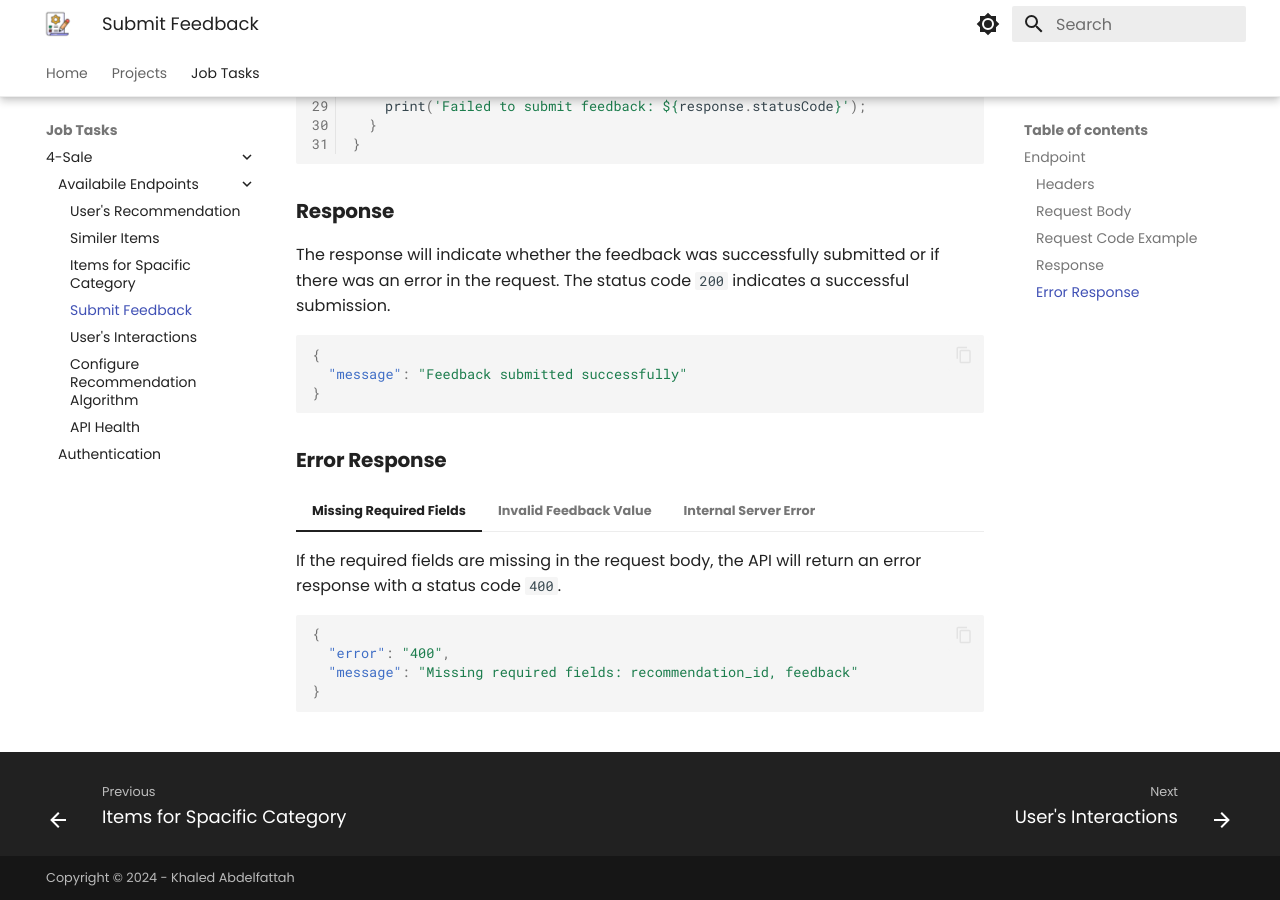
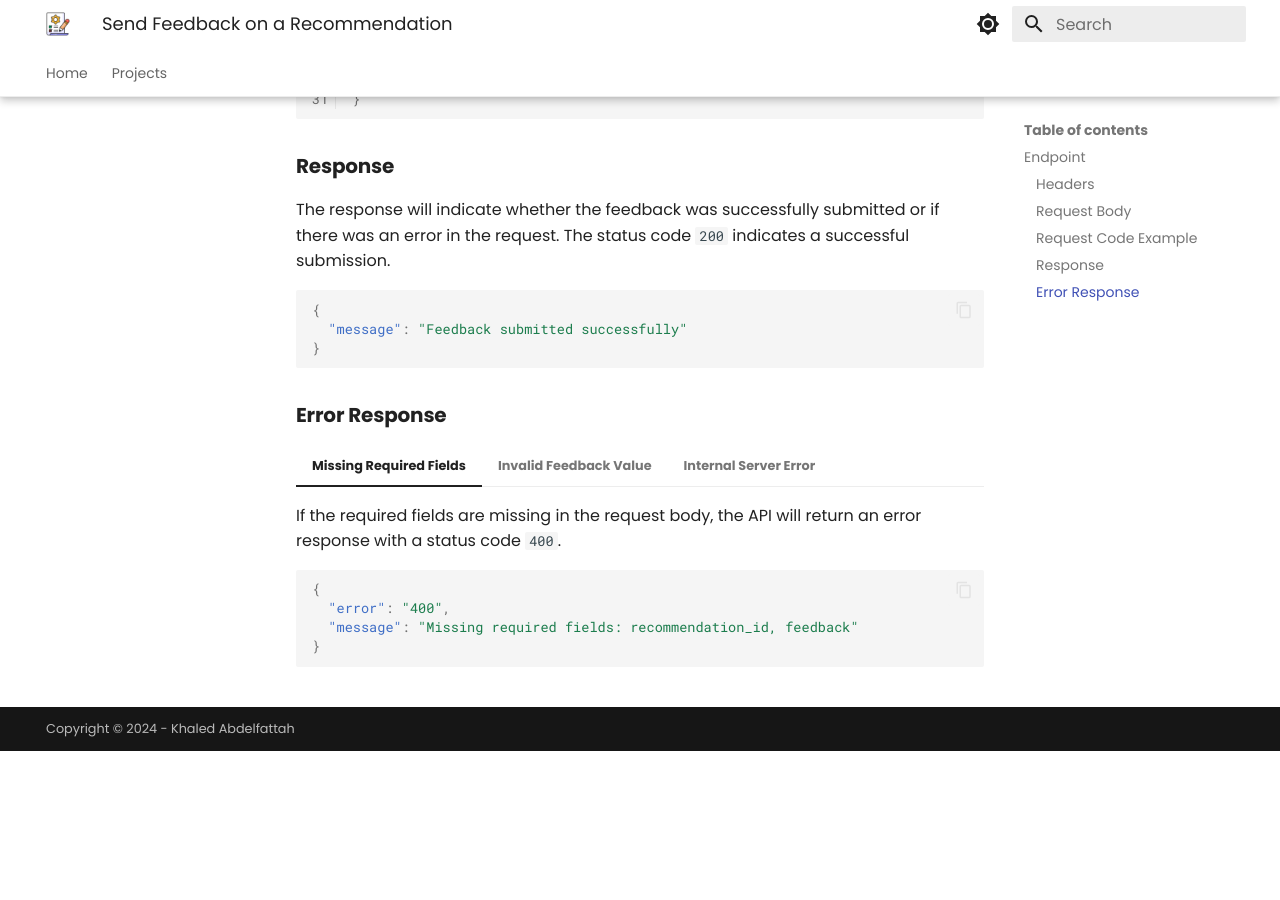
Before and after one commit to khaledabdelfatah/KhaledWrites-Showcase, an MkDocs documentation site: the page built from docs/tasks/4-sale/endpoints/submit_feedback.md, in a window 1280 px wide and 900 px high, scrolled down 1781 px. Built offline with MkDocs 1.6.1 and Material for MkDocs 9.7.7, drawn with Linux system fonts in a browser that asks for light colours; after the commit the page ends 2532 px from its top, so only the background shows below that; some of the changed lines change nothing that is shown; some of the changed text lies outside the part shown.

Commit message:
Unlink Tasks Section

```diff
--- a/mkdocs.yml
+++ b/mkdocs.yml
@@ -9,19 +9,19 @@ nav:
   - Projects:
     - projects.md
     - Public Contributions: public-contributions.md
-  - Job Tasks:
-    - 4-Sale:
-      - Overview: tasks/4-sale/index.md
-      - Availabile Endpoints:
-        - tasks/4-sale/endpoints/index.md
-        - User's Recommendation: tasks/4-sale/endpoints/user_recomendations.md
-        - Similer Items: tasks/4-sale/endpoints/similer_items.md
-        - Items for Spacific Category: tasks/4-sale/endpoints/items_for_category.md
-        - Submit Feedback: tasks/4-sale/endpoints/submit_feedback.md
-        - User's Interactions: tasks/4-sale/endpoints/user_interactions.md
-        - Configure Recommendation Algorithm: tasks/4-sale/endpoints/configure_algorithm.md
-        - API Health: tasks/4-sale/endpoints/status.md
-      - Authentication: tasks/4-sale/authentication.md
+  # - Job Tasks:
+  #   - 4-Sale:
+  #     - Overview: tasks/4-sale/index.md
+  #     - Availabile Endpoints:
+  #       - tasks/4-sale/endpoints/index.md
+  #       - User's Recommendation: tasks/4-sale/endpoints/user_recomendations.md
+  #       - Similer Items: tasks/4-sale/endpoints/similer_items.md
+  #       - Items for Spacific Category: tasks/4-sale/endpoints/items_for_category.md
+  #       - Submit Feedback: tasks/4-sale/endpoints/submit_feedback.md
+  #       - User's Interactions: tasks/4-sale/endpoints/user_interactions.md
+  #       - Configure Recommendation Algorithm: tasks/4-sale/endpoints/configure_algorithm.md
+  #       - API Health: tasks/4-sale/endpoints/status.md
+  #     - Authentication: tasks/4-sale/authentication.md
 
 
 theme:
```
